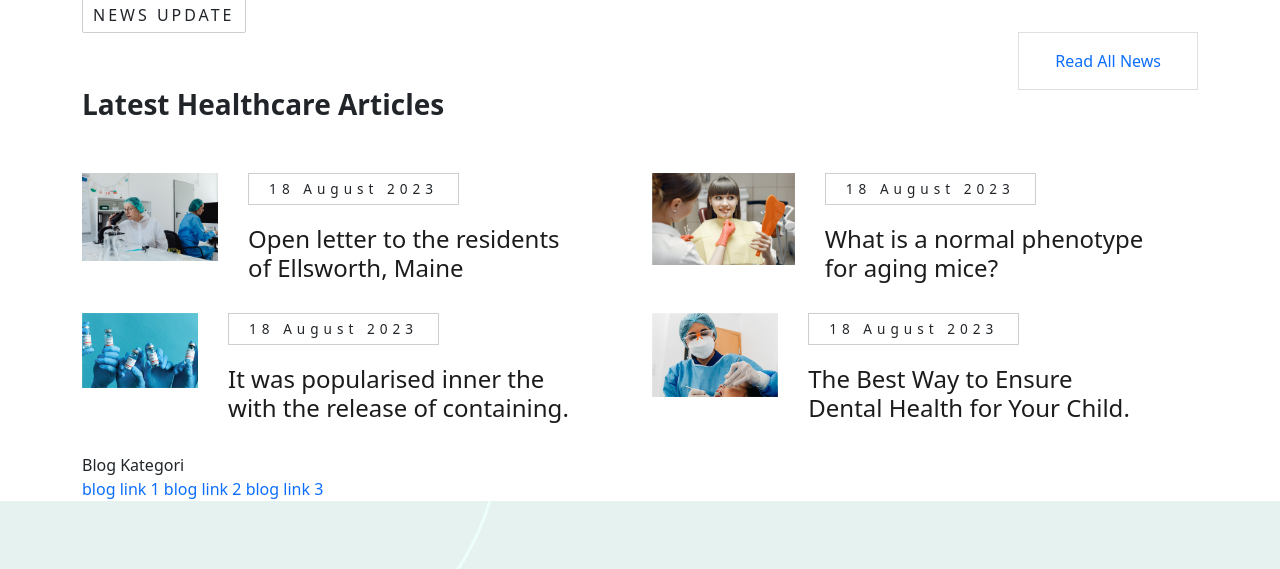
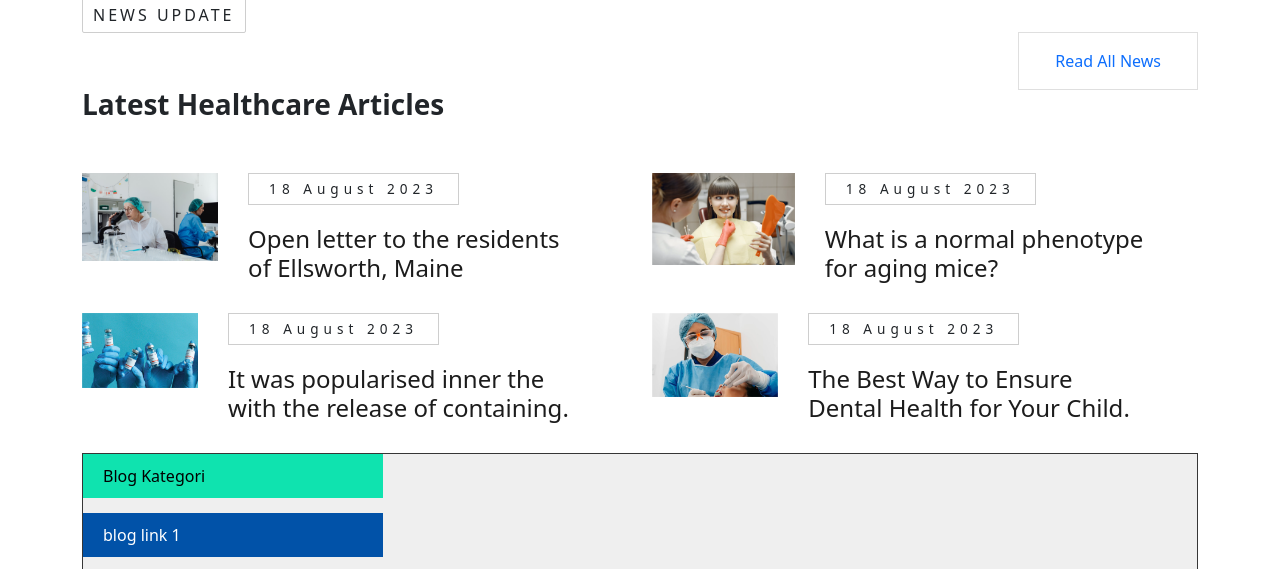
Before and after one commit to Edaakca/btk_front_end_egitim, a plain HTML site: page blog.html in a window 1280 px wide. Shown: the part 129-698 px from the top of the page. Drawn offline with nearby package versions, Linux system fonts and the light colour scheme; files that its build step writes are made by us from their sources.

```diff
--- a/assets/css/style.scss
+++ b/assets/css/style.scss
@@ -419,6 +419,7 @@ a {
 
     .slider-main {
         --slider-height: 50dvh;
+
         @media (min-width: 768px) {
             --slider-height: 80dvh;
         }
@@ -444,10 +445,11 @@ a {
             }
 
             &-title {
-                font-size: 1rem;
+                font-size: 2rem;
                 font-weight: 700;
                 color: #143450;
                 line-height: 120%;
+
                 @media (min-width: 768px) {
                     font-size: 3.5rem;
                 }
@@ -468,6 +470,7 @@ a {
         }
     }
 }
+
 .statistics-card {
     display: flex;
     align-items: center;
@@ -633,6 +636,7 @@ footer {
         align-items: center;
         height: 100%;
         gap: 30px;
+
         @media (min-width: 992px) {
             justify-content: flex-end;
         }
@@ -665,3 +669,38 @@ footer {
         }
     }
 }
+
+
+
+body {
+    height: 200dvh;
+}
+
+.blog-category-wrapper {
+    background-color: #efefef;
+    border: 1px solid #363636;
+    height: 400px;
+    margin-bottom: 3rem;
+
+    .blog-category {
+        max-width: 300px;
+        height: 100%;
+
+        &-title {
+            display: inline-block;
+            width: 300px;
+            background-color: #0fe3af;
+            color: #000000;
+            padding: 10px 20px;
+        }
+
+        a {
+            display: block;
+            background-color: #0152a8;
+            padding: 10px 20px;
+            color: #ffffff;
+            margin-top: 15px;
+            margin-bottom: 15px;
+        }
+    }
+}
```
Lines whose indentation alone changed are shown as unchanged.
